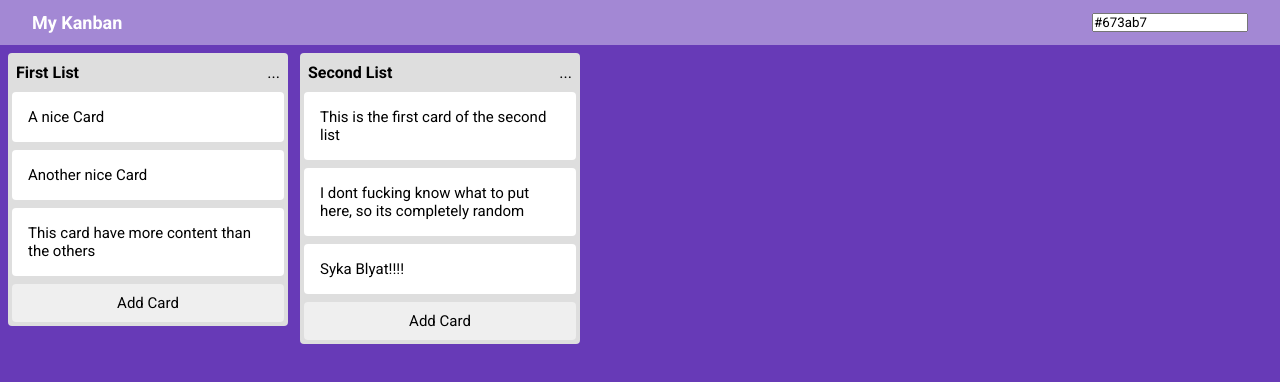
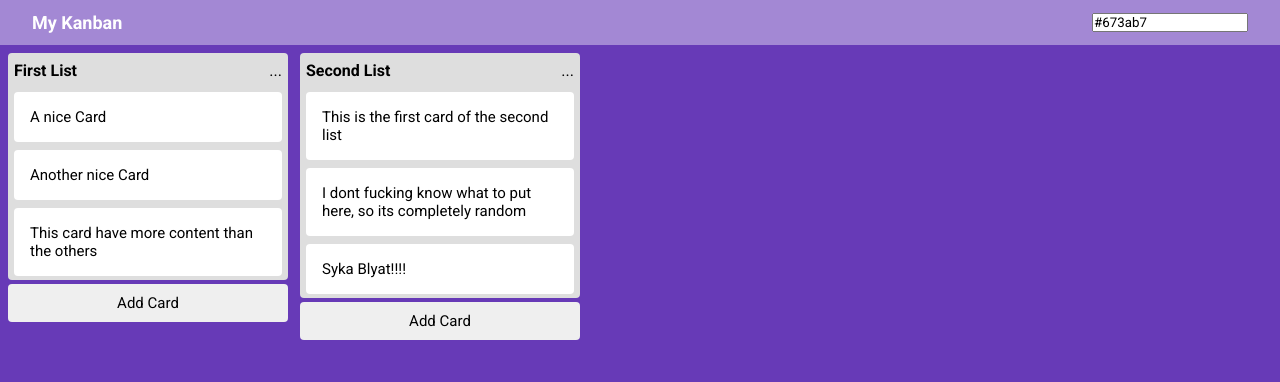
Before and after one commit to Vitu-77/my-kanban, a React (Create React App) app: page / in a window 1280 px wide. Shown: the top 382 px of the page. Built offline with nearby package versions, Linux system fonts and the light colour scheme.

Commit message:
feat: add drop in the entire list

```diff
--- a/package.json
+++ b/package.json
@@ -10,7 +10,8 @@
     "react-dnd": "^11.1.3",
     "react-dnd-html5-backend": "^11.1.3",
     "react-dom": "^16.13.1",
-    "react-scripts": "3.4.1"
+    "react-scripts": "3.4.1",
+    "uuid": "^8.2.0"
   },
   "scripts": {
     "start": "react-scripts start",
--- a/src/components/Card/index.js
+++ b/src/components/Card/index.js
@@ -18,8 +18,28 @@ const Card = ({ data, index, listIndex }) => {
 
 	const [, dropRef] = useDrop({
 		accept: 'CARD',
-		hover: (item) => {
-			if (item.index === index && item.listIndex === listIndex) {
+		hover: (item, monitor) => {
+			const draggedIndex = item.index;
+			const targetIndex = index;
+
+			const draggedListIndex = item.listIndex;
+			const targetListIndex = listIndex;
+
+			if (draggedIndex === targetIndex && draggedListIndex === targetListIndex) {
+				return;
+			}
+
+			const targetSize = cardRef.current.getBoundingClientRect();
+			const targetCenter = (targetSize.bottom - targetSize.top) / 2;
+
+			const draggedOffset = monitor.getClientOffset();
+			const draggedTop = draggedOffset.y - targetSize.top;
+
+			if (draggedIndex < targetIndex && draggedTop < targetCenter) {
+				return;
+			}
+
+			if (draggedIndex > targetIndex && draggedTop > targetCenter) {
 				return;
 			}
 
@@ -27,6 +47,8 @@ const Card = ({ data, index, listIndex }) => {
 
 			item.index = index;
 			item.listIndex = listIndex;
+
+			console.log(item);
 		},
 	});
 
--- a/src/components/List/index.js
+++ b/src/components/List/index.js
@@ -1,40 +1,64 @@
 import React, { useContext } from 'react';
-import {useDrop} from 'react-dnd';
+import { useDrop } from 'react-dnd';
+import { v1 as uuid } from 'uuid';
 
 import Card from '../Card';
-import { Container, Header, Title, CardsContainer, NewCard } from './styles';
+import { Container, Header, Title, CardsContainer, NewCard, DropZone } from './styles';
 
 import { ListsContext } from '../../store/Lists';
 
-const newCard = {
-	id: Math.random(),
-	title: 'Card Novinho em Folha',
+const newCard = () => {
+	const card = {
+		id: uuid(),
+		title: 'Card Novinho em Folha',
+	};
+
+	return card;
 };
 
 const List = ({ data, index }) => {
-	const { handleInsetCard } = useContext(ListsContext);
+	const { handleInsetCard, handleMoveCard } = useContext(ListsContext);
 
 	const [, dropRef] = useDrop({
 		accept: 'CARD',
-		hover: (index) => {
-			console.log(index);
-		}
-	})
+		hover: (item) => {
+			const draggedIndex = item.index;
+			const targetIndex = data.cards.length;
 
-	/** posso criar um drop area, que vai ocupar o restante da altura da lista toda, fora os cards */
+			const draggedListIndex = item.listIndex;
+			const targetListIndex = index;
+
+			if (draggedListIndex === targetListIndex && draggedIndex === targetIndex - 1) {
+				return;
+			}
+
+			if (draggedListIndex === targetListIndex && draggedIndex === targetIndex) {
+				return;
+			}
+
+			handleMoveCard(draggedListIndex, targetListIndex, draggedIndex, targetIndex);
+
+			item.listIndex = index;
+			item.index = data.cards.length;
+		},
+	});
 
 	return (
-		<Container ref={dropRef}>
+		<Container>
 			<Header>
 				<Title onClick={() => console.log(data)}>{data.title}</Title>
 				<span>...</span>
 			</Header>
 			<CardsContainer>
-				{data.cards.map((card, cardIndex) => (
-					<Card key={card.id} data={card} index={cardIndex} listIndex={index} />
-				))}
+				{data.cards.map(
+					(card, cardIndex) =>
+						card && (
+							<Card key={card.id} data={card} index={cardIndex} listIndex={index} />
+						)
+				)}
 			</CardsContainer>
-			<NewCard onClick={() => handleInsetCard(index, newCard)}>Add Card</NewCard>
+			<NewCard onClick={() => handleInsetCard(index, newCard())}>Add Card</NewCard>
+			<DropZone ref={dropRef} />
 		</Container>
 	);
 };
--- a/src/components/List/styles.js
+++ b/src/components/List/styles.js
@@ -6,10 +6,9 @@ export const Container = styled.div`
 	align-items: center;
 	margin-right: 12px;
 	border-radius: 4px;
-	background: #dedede;
-	padding: 4px;
+	background: none;
+	height: 100%;
 	max-height: 100%;
-	height: max-content;
 	width: 280px;
 
 	&:last-child {
@@ -22,7 +21,9 @@ export const Header = styled.header`
 	display: flex;
 	align-items: center;
 	justify-content: space-between;
-	padding: 6px 4px;
+	padding: 8px 6px;
+	background: #dedede;
+	border-radius: 4px 4px 0 0;
 `;
 
 export const Title = styled.h2`
@@ -38,6 +39,9 @@ export const CardsContainer = styled.ul`
 	display: flex;
 	flex-direction: column;
 	align-items: center;
+	background: #dedede;
+	padding: 0 6px;
+	border-radius: 0 0 4px 4px;
 `;
 
 export const NewCard = styled.button`
@@ -45,6 +49,7 @@ export const NewCard = styled.button`
 	border-radius: 4px;
 	font-size: 15px;
 	height: 38px;
+	min-height: 38px;
 	width: 100%;
 	cursor: pointer;
 
@@ -52,3 +57,11 @@ export const NewCard = styled.button`
 		background: rgba(200, 200, 200);
 	}
 `;
+
+export const DropZone = styled.div`
+	width: 100%;
+	height: 100%;
+	flex: 1;
+	background: none;
+	visibility: none;
+`;
```
Also changed, not shown: 1 other file (tests, documents, lock files or other folders).
